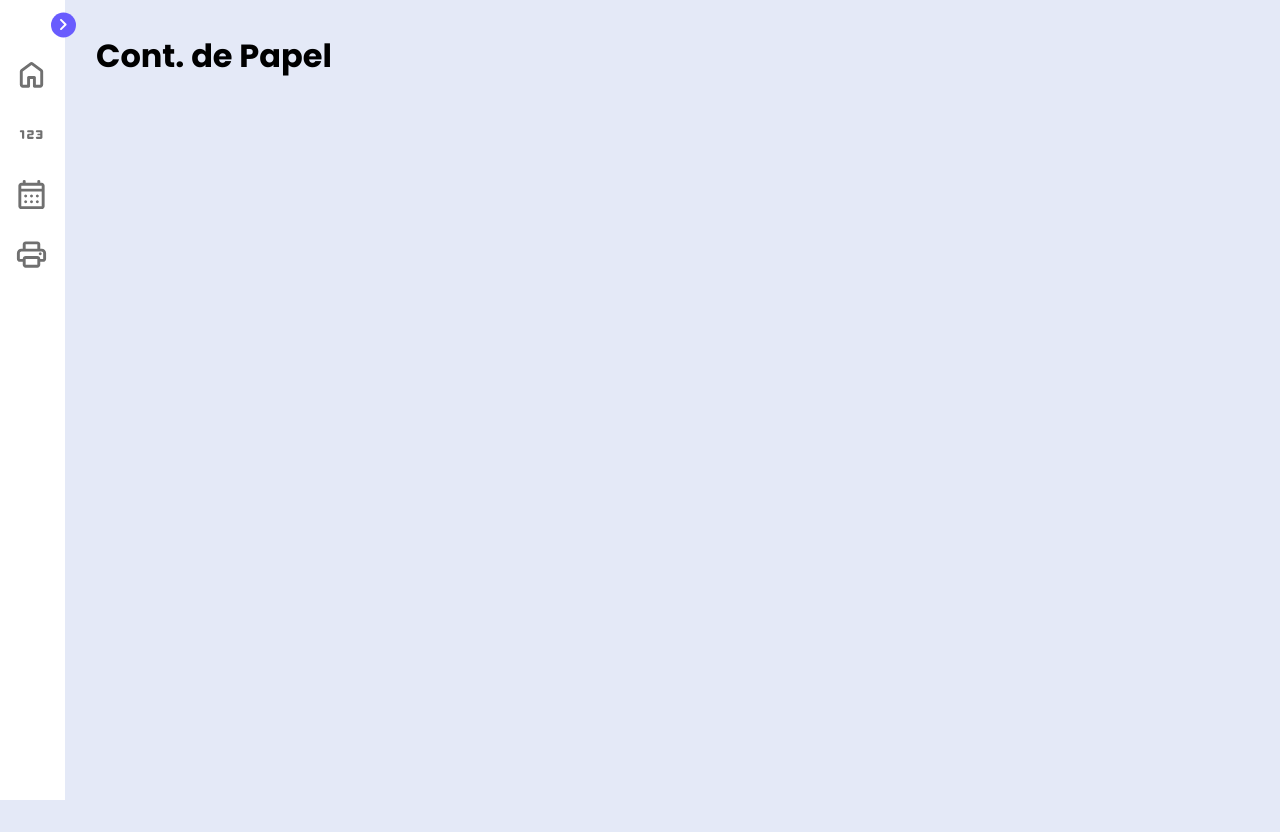
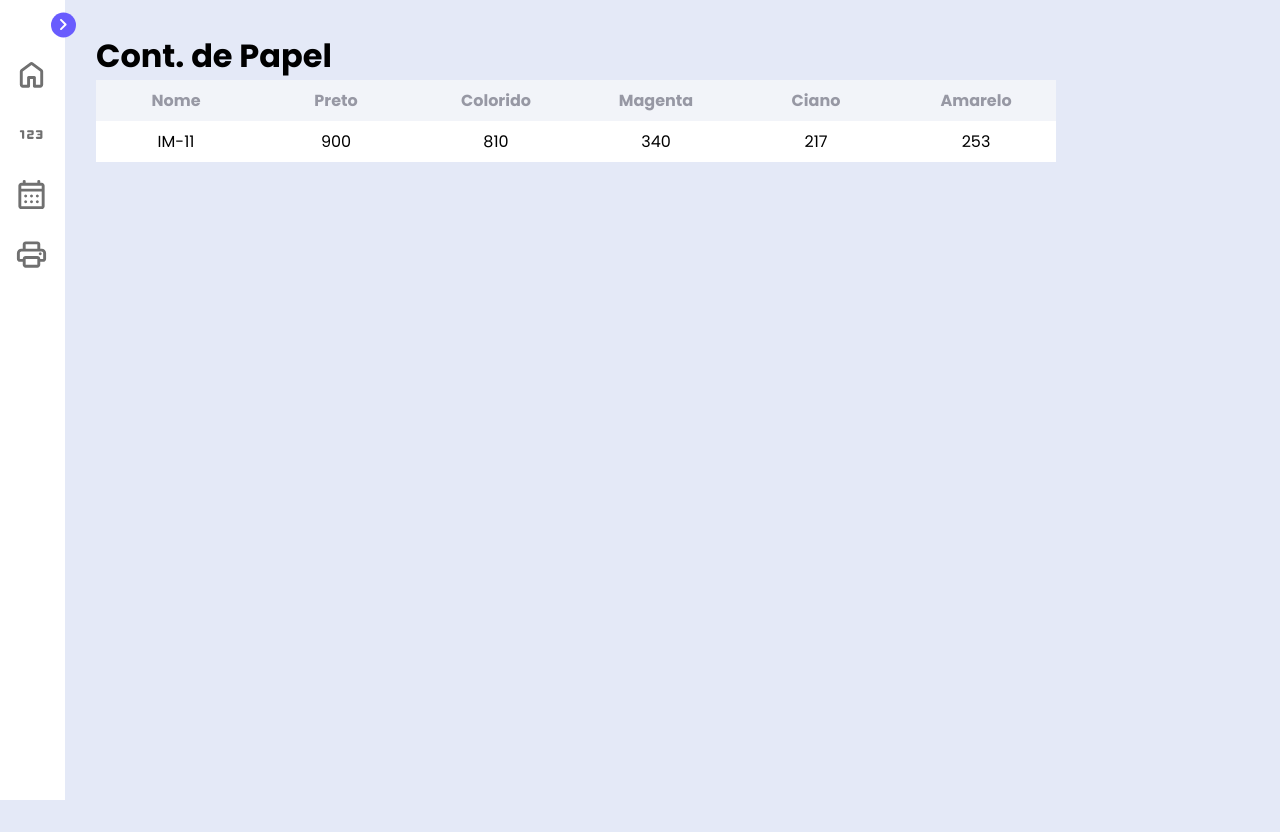
Before and after one commit to luizmottam/print-menager, a React (Vite) app in the folder printhub/: page / in a window 1280 px wide. Built offline with nearby package versions, Linux system fonts and the light colour scheme.

Commit message:
Adicionando tabela a tela Conts

```diff
--- a/printhub/src/pages/Conts.jsx
+++ b/printhub/src/pages/Conts.jsx
@@ -1,7 +1,33 @@
+import "../style/Conts.css";
+
 export default function Conts() {
   return (
     <>
     <h1>Cont. de Papel</h1>
+
+    <table>
+        <thead>
+          <tr>
+            <th>Nome</th>
+            <th>Preto</th>
+            <th>Colorido</th>
+            <th>Magenta</th>
+            <th>Ciano</th>
+            <th>Amarelo</th>
+          </tr>
+        </thead>
+        <tbody>
+          <td>IM-11</td>
+          <td>900</td>
+          <td>810</td>
+          <td>340</td>
+          <td>217</td>
+          <td>253</td>
+        </tbody>
+        <tbody>
+
+        </tbody>
+      </table>
     </>
   )
 }
--- /dev/null
+++ b/printhub/src/style/Conts.css
@@ -0,0 +1,7 @@
+table {
+    width: 100%;
+    max-width: 70rem; /* Defina a largura máxima da tabela (opcional) */
+    border-collapse: collapse;
+    table-layout: fixed;
+    text-align: center;
+  }
```
